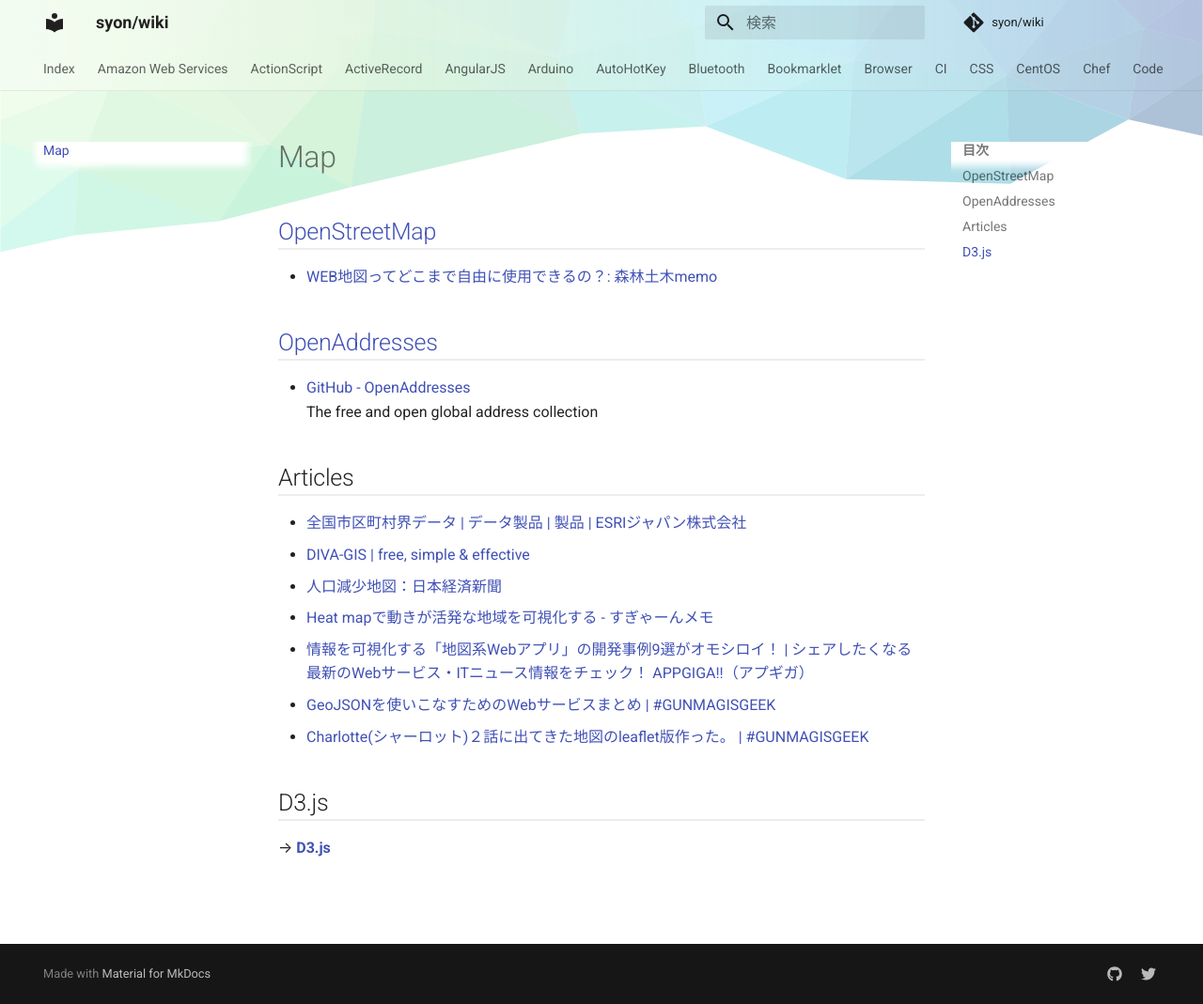
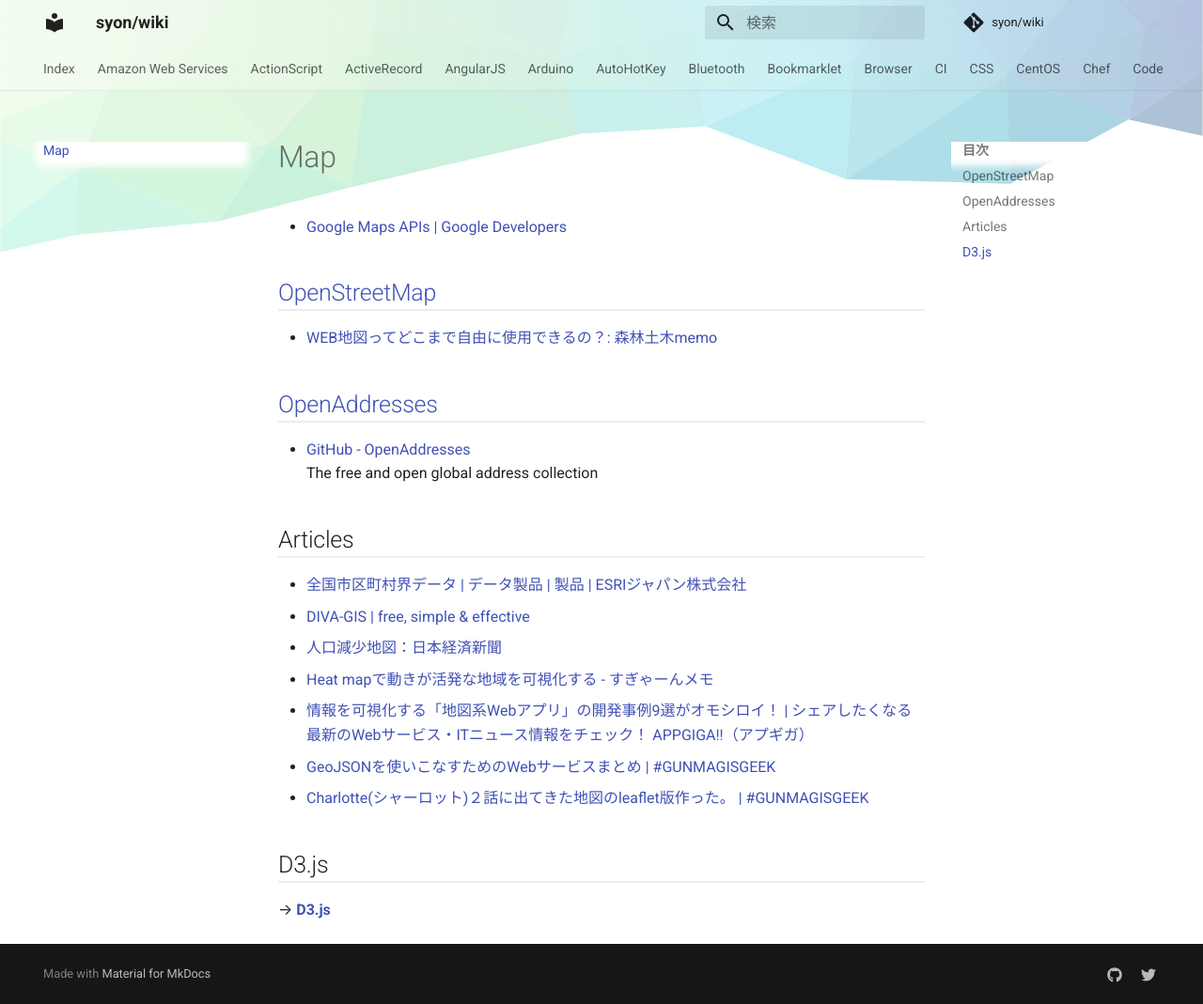
Before and after one commit to syon/wiki, an MkDocs documentation site: the page built from docs/Map.md, in a window 1280 px wide and 1069 px high. Shown: the whole window at 94% size. Built offline with MkDocs 1.6.1 and Material for MkDocs 9.7.7, drawn with Linux system fonts in a browser that asks for light colours; comment, search, counter and statistics services are not loaded.

Commit message:
:memo: Maps

```diff
--- a/docs/Map.md
+++ b/docs/Map.md
@@ -1,3 +1,5 @@
+- [Google Maps APIs | Google Developers](https://developers.google.com/maps/gaming/)
+
 ## [OpenStreetMap](http://www.openstreetmap.org/)
 - [WEB地図ってどこまで自由に使用できるの？: 森林土木memo](http://koutochas.seesaa.net/article/382139266.html)
 
```
